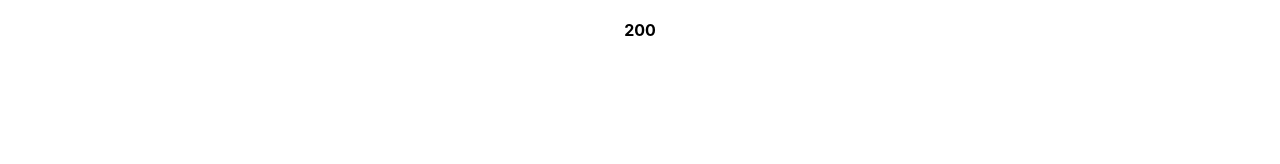
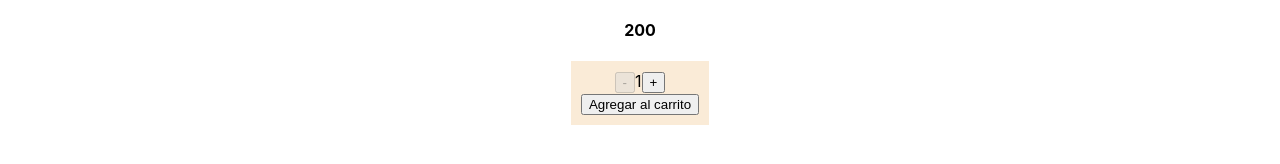
Before and after one commit to amvallecillo/React-JS, a React (Create React App) app: page /detalle/1 in a window 1280 px wide. Shown: the part 502-666 px from the top of the page. Built offline with nearby package versions, Linux system fonts and the light colour scheme.

Commit message:
actividad 4

```diff
--- a/src/components/ItemDetail/ItemDetail.js
+++ b/src/components/ItemDetail/ItemDetail.js
@@ -1,5 +1,13 @@
+import ItemCount from "../ItemCount/ItemCount";
+import React, {useState} from "react";
+import { Link } from "react-router-dom";
+const ItemDetail =({data})=>{
+    const [goCart,setGoCart]=useState(false);
 
-const ItemDetail =({data})=>{
+    const onAdd=(cantidad)=>{
+        setGoCart(true);
+    }
+
     return (
         <div className="contenedor">
         <div className="detail">
@@ -7,6 +15,10 @@ const ItemDetail =({data})=>{
             <div className="content">
                 <h3>{data.title}</h3>
                 <h4>{data.price}</h4>
+                {
+                    goCart ? <Link to= '/cart'>Finalizar Compra</Link> : <ItemCount initial={1} stock={10} onAdd={onAdd}  />
+                }
+
             </div>
 
 
--- a/src/components/ItemListContainer/ItemListContainer.js
+++ b/src/components/ItemListContainer/ItemListContainer.js
@@ -1,7 +1,6 @@
 import "./ItemListContainer.css";
 import ItemList from "../ItemList/ItemList";
 import Title from "../Title/Title";
-import ItemCount from "../ItemCount";
 import React,{useState, useEffect} from "react";
 import {useParams} from "react-router-dom";
 
@@ -81,14 +80,10 @@ const ItemListContainer = ()=>{
 
     },[categoriaId])
 
-    const onAdd=(cantidad)=>{
-        console.log(`Compraste ${cantidad} unidades`)
-    }
 
     return (
         <>
         <Title greeting='Bienvenidos a Andrelos Bar' />
-        <ItemCount initial={1} stock={10} onAdd={onAdd}  />
         <ItemList data={data} />
         </>
     );
```
Also changed, not shown: src/components/ItemCount/ItemCount.js (renamed from src/components/ItemCount/index.js).
